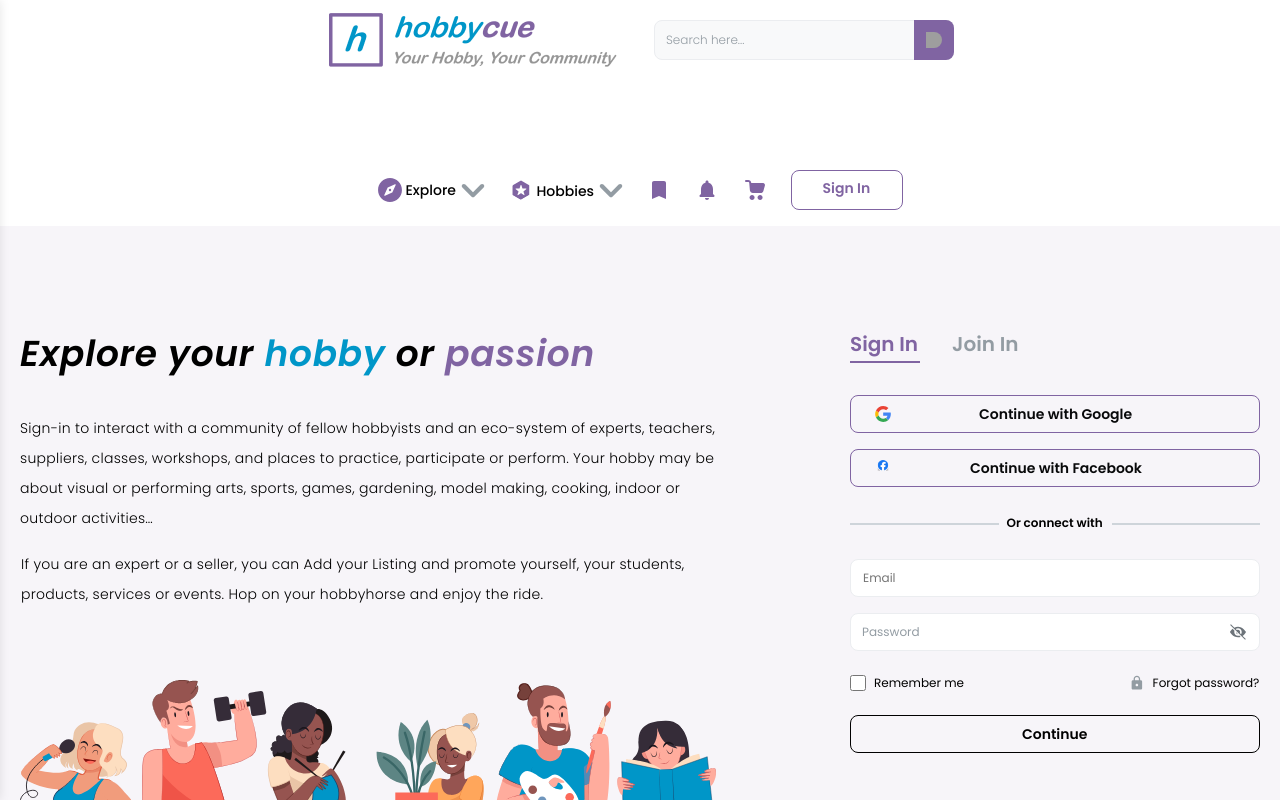
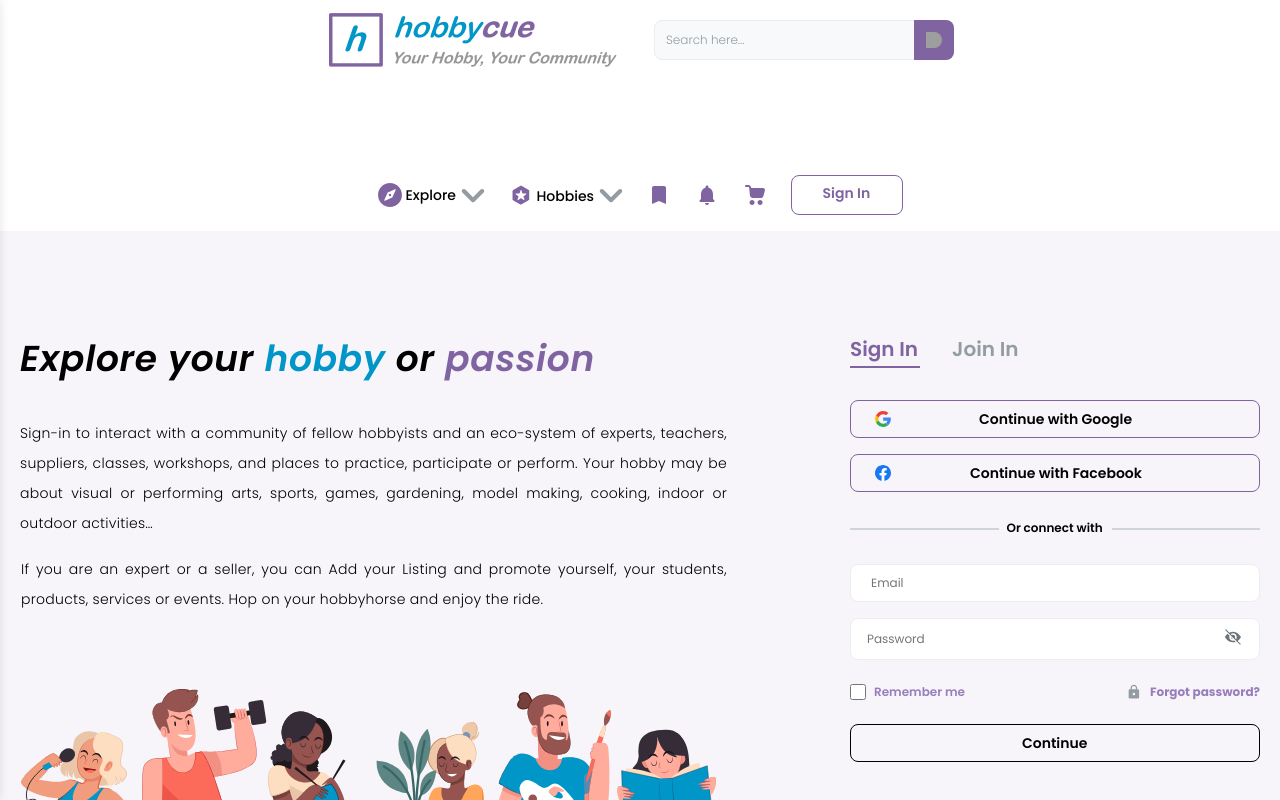
Before and after one commit to AryanKumarOfficial/banao-technology, a Next.js app: page / in a window 1280 px wide. Shown: the top 800 px of the page. Built offline with nearby package versions, Linux system fonts and the light colour scheme; grey boxes are pictures that could not be loaded.

Commit message:
improved signin

```diff
--- a/components/Login.js
+++ b/components/Login.js
@@ -1,11 +1,22 @@
+import Link from "next/link";
 import PropTypes from "prop-types";
+import { useState } from "react";
 
 const LoginComponent = ({ className = "" }) => {
+    const [isPasswordVisible, setIsPasswordVisible] = useState(false);
+
+    const togglePasswordVisibility = () => {
+        setIsPasswordVisible(!isPasswordVisible);
+    };
+    const handleSubmit = (e) => {
+        e.preventDefault();
+        console.log('Form Submitted');
+    }
     return (
         <section
             className={`self-stretch flex flex-row items-start justify-start pt-[0rem] px-[0rem] pb-[1.687rem] box-border max-w-full ${className}`}
         >
-            <form className="m-0 flex-1 bg-purple-3 flex flex-col items-center justify-start pt-[6.25rem] px-[1.25rem] pb-[0rem] box-border gap-[1.5rem] shrink-0 max-w-full z-[2] mq750:pt-[4.063rem] mq750:box-border">
+            <form className="m-0 flex-1 bg-purple-3 flex flex-col items-center justify-start pt-[6.25rem] px-[1.25rem] pb-[0rem] box-border gap-[1.5rem] shrink-0 max-w-full z-[2] mq750:pt-[4.063rem] mq750:box-border" onSubmit={handleSubmit}>
                 <div className="w-[90rem] h-[42.375rem] relative bg-purple-3 hidden max-w-full" />
                 <div className="w-[77.5rem] flex flex-row items-start justify-between max-w-full gap-[1.25rem] lg:flex-wrap">
                     <div className="w-[44.188rem] flex flex-col items-start justify-start gap-[2rem] min-w-[44.188rem] max-w-full lg:flex-1 mq750:gap-[1rem] mq1050:min-w-full">
@@ -16,7 +27,7 @@ const LoginComponent = ({ className = "" }) => {
                             <span className="text-primary-full">passion</span>
                         </h1>
                         <div className="self-stretch flex flex-col items-start justify-start gap-[1rem] max-w-full">
-                            <div className="self-stretch relative text-[0.875rem] tracking-[0.02em] leading-[1.875rem] font-light font-text-sm-bold text-base-black text-left z-[1]">
+                            <div className="self-stretch relative text-[0.875rem] tracking-[0.02em] leading-[1.875rem] font-light font-text-sm-bold text-base-black text-justify z-[1]">
                                 Sign-in to interact with a community of fellow hobbyists and an
                                 eco-system of experts, teachers, suppliers, classes, workshops,
                                 and places to practice, participate or perform. Your hobby may
@@ -24,7 +35,7 @@ const LoginComponent = ({ className = "" }) => {
                                 model making, cooking, indoor or outdoor activities…
                             </div>
                             <div className="self-stretch flex flex-row items-start justify-start py-[0rem] pr-[0rem] pl-[0.062rem] box-border max-w-full">
-                                <div className="flex-1 relative text-[0.875rem] tracking-[0.02em] leading-[1.875rem] font-light font-text-sm-bold text-base-black whitespace-pre-wrap text-left inline-block max-w-full z-[1]">
+                                <div className="flex-1 relative text-[0.875rem] tracking-[0.02em] leading-[1.875rem] font-light font-text-sm-bold text-base-black whitespace-pre-wrap text-justify inline-block max-w-full z-[1] ">
                                     If you are an expert or a seller, you can Add your Listing and
                                     promote yourself, your students, products, services or events.
                                     Hop on your hobbyhorse and enjoy the ride.
@@ -50,23 +61,23 @@ const LoginComponent = ({ className = "" }) => {
                             </div>
                             <div className="self-stretch flex flex-col items-start justify-start gap-[1.75rem]">
                                 <div className="self-stretch flex flex-col items-start justify-start gap-[1rem]">
-                                    <button className="cursor-pointer py-[0.625rem] px-[1.5rem] bg-purple-3 self-stretch rounded-lg overflow-hidden flex flex-row items-start justify-start gap-[5.5rem] whitespace-nowrap z-[1] border-[1px] border-solid border-primary-full hover:bg-gainsboro-400 hover:box-border hover:border-[1px] hover:border-solid hover:border-plum mq450:gap-[2.75rem]">
+                                    <button className="cursor-pointer py-[0.625rem] px-[1.5rem] bg-purple-3 self-stretch rounded-lg overflow-hidden flex flex-row items-start justify-start gap-[5.5rem] whitespace-nowrap z-[1] border-[1px] border-solid border-primary-full hover:bg-plum hover:text-white hover:box-border hover:border-[1px] hover:border-solid hover:border-plum mq450:gap-[2.75rem]">
                                         <img
                                             className="h-[1rem] w-[1rem] relative overflow-hidden shrink-0 min-h-[1rem]"
                                             alt=""
                                             src="/assets/google.svg"
                                         />
-                                        <div className="relative text-[0.875rem] leading-[1rem] font-semibold font-text-sm-bold text-grey-darkest text-left">
+                                        <div className="relative text-[0.875rem] leading-[1rem] font-semibold font-text-sm-bold  text-left">
                                             Continue with Google
                                         </div>
                                     </button>
-                                    <button className="cursor-pointer py-[0.625rem] px-[1.5rem] bg-purple-3 self-stretch rounded-lg overflow-hidden flex flex-row items-start justify-start gap-[4.937rem] whitespace-nowrap z-[1] border-[1px] border-solid border-primary-full hover:bg-gainsboro-400 hover:box-border hover:border-[1px] hover:border-solid hover:border-plum mq450:gap-[2.438rem]">
+                                    <button className="cursor-pointer py-[0.625rem] px-[1.5rem] bg-purple-3 self-stretch rounded-lg overflow-hidden flex flex-row items-start justify-start gap-[4.937rem] whitespace-nowrap z-[1] border-[1px] border-solid border-primary-full hover:bg-plum hover:text-white hover:box-border hover:border-[1px] hover:border-solid hover:border-plum mq450:gap-[2.438rem]">
                                         <img
                                             className="h-[1rem] w-[1rem] relative overflow-hidden shrink-0 min-h-[1rem]"
                                             alt=""
                                             src="/assets/facebook.svg"
                                         />
-                                        <div className="relative text-[0.875rem] leading-[1rem] font-semibold font-text-sm-bold text-grey-darkest text-left">
+                                        <div className="relative text-[0.875rem] leading-[1rem] font-semibold font-text-sm-bold  text-left">
                                             Continue with Facebook
                                         </div>
                                     </button>
@@ -83,22 +94,34 @@ const LoginComponent = ({ className = "" }) => {
                                     </div>
                                 </div>
                                 <div className="self-stretch flex flex-col items-start justify-start gap-[1rem]">
-                                    <div className="self-stretch rounded-lg bg-grey-white overflow-hidden flex flex-row items-start justify-start py-[0.625rem] px-[0.75rem] z-[1] border-[1px] border-solid border-grey-lighter">
+                                    <div className="self-stretch rounded-lg bg-grey-white overflow-hidden flex flex-row items-start justify-start py-2 px-3 z-[1] border border-solid border-grey-lighter focus-within:border-primary-full focus-within:ring focus-within:ring-purple-2">
                                         <input
-                                            className="w-[2.063rem] [border:none] [outline:none] font-text-sm-bold text-[0.75rem] bg-[transparent] h-[1rem] relative leading-[1rem] text-darkgray text-left inline-block p-0"
+                                            className="w-full border-none outline-none font-text-sm-bold text-[0.75rem] bg-transparent h-1 leading-4 text-darkgray text-left p-2  "
                                             placeholder="Email"
                                             type="text"
+                                            aria-label="Email"
                                         />
                                     </div>
-                                    <div className="self-stretch rounded-lg bg-grey-white overflow-hidden flex flex-row items-start justify-between py-[0.625rem] pr-[0.812rem] pl-[0.687rem] gap-[1.25rem] z-[1] border-[1px] border-solid border-grey-lighter">
-                                        <div className="relative text-[0.75rem] leading-[1rem] font-text-sm-bold text-darkgray text-left inline-block min-w-[3.625rem]">
-                                            Password
-                                        </div>
-                                        <img
-                                            className="h-[1rem] w-[1rem] relative overflow-hidden shrink-0 min-h-[1rem]"
-                                            alt=""
-                                            src="/assets/password.svg"
+
+                                    <div className="self-stretch rounded-lg bg-grey-white overflow-hidden flex flex-row items-center justify-between py-2 pr-3 pl-2 gap-4 z-[1] border border-solid border-grey-lighter focus-within:border-primary-full focus-within:ring focus-within:ring-purple-2">
+                                        <input
+                                            className="w-full border-none outline-none font-text-sm-bold text-[0.75rem] bg-transparent h-2 leading-4 text-darkgray text-left p-2"
+                                            placeholder="Password"
+                                            type={isPasswordVisible ? "text" : "password"}
+                                            aria-label="Password"
                                         />
+                                        <button
+                                            type="button"
+                                            onClick={togglePasswordVisibility}
+                                            className="focus:outline-none bg-transparent border-none cursor-pointer"
+                                            aria-label={isPasswordVisible ? "Hide password" : "Show password"}
+                                        >
+                                            <img
+                                                className="h-4 w-4 relative overflow-hidden"
+                                                alt={isPasswordVisible ? "Hide password" : "Show password"}
+                                                src={`/assets/${isPasswordVisible ? "eye-on.svg" : "password.svg"}`}
+                                            />
+                                        </button>
                                     </div>
                                 </div>
                             </div>
@@ -126,26 +149,27 @@ const LoginComponent = ({ className = "" }) => {
                         <div className="self-stretch flex flex-row items-start justify-between gap-[1.25rem] mq450:flex-wrap">
                             <div className="flex flex-row items-start justify-start gap-[0.5rem]">
                                 <input
-                                    className="m-0 h-[1rem] w-[1rem] relative z-[1]"
+                                    className="m-0 h-[1rem] w-[1rem] relative z-[1] accent-plum"
                                     type="checkbox"
+                                    id="remember-me"
                                 />
-                                <div className="relative text-[0.75rem] leading-[1rem] font-text-sm-bold text-base-black text-left inline-block min-w-[5.75rem] z-[1]">
+                                <label htmlFor="remember-me" className="relative text-[0.75rem] leading-[1rem] font-text-sm-bold text-plum font-semibold text-left inline-block min-w-[5.75rem] z-[1]">
                                     Remember me
-                                </div>
+                                </label>
                             </div>
-                            <div className="flex flex-row items-start justify-start gap-[0.487rem]">
+                            <Link href={'/forget'} className="flex flex-row items-start justify-start gap-[0.487rem] no-underline text-plum hover:text-primary-full">
                                 <img
                                     className="h-[1rem] w-[0.988rem] relative overflow-hidden shrink-0 min-h-[1rem] z-[1]"
                                     alt=""
                                     src="/assets/lock_black.svg"
                                 />
-                                <div className="relative text-[0.75rem] leading-[1rem] font-text-sm-bold text-base-black text-left inline-block min-w-[6.713rem] shrink-0 z-[1]">
+                                <div className="relative text-[0.75rem] leading-[1rem] font-text-sm-bold font-bold text-left inline-block min-w-[6.713rem] shrink-0 z-[1]">
                                     Forgot password?
                                 </div>
-                            </div>
+                            </Link>
                         </div>
-                        <button className="cursor-pointer py-[0.625rem] px-[1.25rem] bg-[transparent] self-stretch rounded-lg overflow-hidden flex flex-row items-start justify-center z-[1] border-[1px] border-solid border-base-black hover:bg-darkslategray-500 hover:box-border hover:border-[1px] hover:border-solid hover:border-darkslategray-400">
-                            <div className="relative text-[0.875rem] leading-[1rem] font-semibold font-text-sm-bold text-base-black text-left inline-block min-w-[4.125rem]">
+                        <button type="submit" className="cursor-pointer py-[0.625rem] px-[1.25rem] bg-[transparent] self-stretch rounded-lg overflow-hidden flex flex-row items-start justify-center z-[1] border-[1px] border-solid border-base-black hover:bg-[#8064a2] hover:!text-white hover:box-border hover:border-transparent transition-colors duration-500">
+                            <div className="relative text-[0.875rem] leading-[1rem] font-semibold font-text-sm-bold  text-left inline-block min-w-[4.125rem]">
                                 Continue
                             </div>
                         </button>
--- a/components/Navbar.js
+++ b/components/Navbar.js
@@ -17,13 +17,15 @@ const Navbar = ({ className = "" }) => {
     >
       <header className="flex-1 flex flex-wrap flex-row items-start mq450:items-center justify-center py-[0.625rem] px-[1.25rem] box-border relative gap-[5.625rem] max-w-full text-left text-[0.75rem] text-darkgray font-text-sm-bold mq750:gap-[2.813rem] mq450:gap-[1.375rem] mq450:px-[0rem]">
         <div className="h-full w-full absolute !m-[0] top-[0rem] right-[0rem] bottom-[0rem] left-[0rem]  bg-grey-white" />
-        <div className="w-[39.25rem] flex flex-wrap flex-row mq450:flex-row items-start justify-start gap-[2.168rem] max-w-full mq750:gap-[1.063rem] mq450:items-center">
+        <div href={'/'} className="w-[39.25rem] flex flex-wrap flex-row mq450:flex-row items-start justify-start gap-[2.168rem] max-w-full mq750:gap-[1.063rem] mq450:items-center">
+          <Link href="/">
             <img
               className="h-[3.75rem] w-[18.331rem] relative object-cover z-[1] mq450:w-[9rem] mq450:h-[1.875rem] mq750:w-[18rem] mq750:h-[3.75rem] mq750:object-cover"
               loading="lazy"
               alt=""
               src={`/assets/logo.png`}
             />
+          </Link>
           <div className="flex-1 flex flex-col items-start justify-start pt-[0.625rem] px-[0rem] pb-[0rem]">
             <div className="self-stretch flex flex-row items-start justify-between py-[0rem] pr-[0rem] pl-[0.75rem] relative gap-[1.25rem] mq450:gap-1 mq450:pl-0 z-[1] mq450:hidden">
               <div className="h-full w-full absolute !m-[0] top-[0rem] right-[0rem] bottom-[0rem] left-[0rem] rounded-lg bg-grey-hover box-border mix-blend-normal border-[1px] border-solid border-grey-lighter mq450:hidden" />
@@ -92,7 +94,7 @@ const Navbar = ({ className = "" }) => {
                 </Link>
               </div>
               <div className={`${styles.sidebar__content__header__close}`}
-                onclick={hanlderMenuClick}
+                onClick={hanlderMenuClick}
               >
                 <img
                   className={`${styles.sidebar__content__header__close__img}`}
```
Also changed, not shown: styles/Navbar.module.css (+15 -1 lines), public/assets/eye-on.svg (added), public/assets/facebook.svg. Lines whose indentation alone changed are shown as unchanged.
